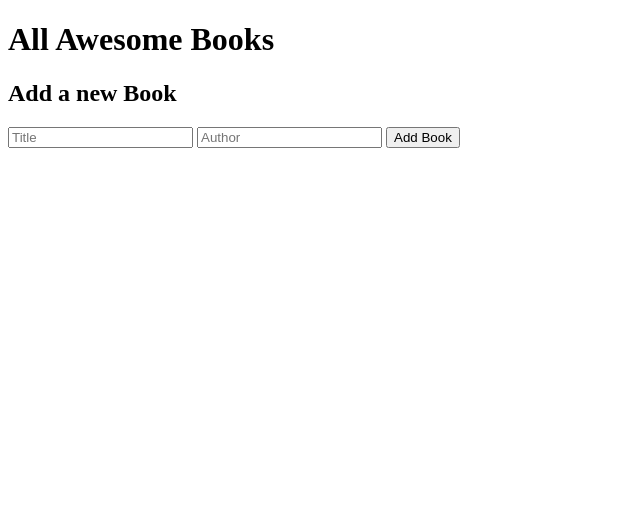
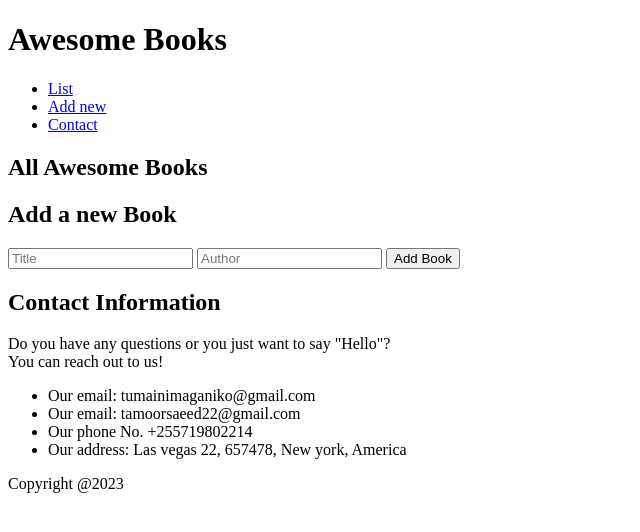
Before and after one commit to tumainimaganiko/Book-project-ES6, a website with bundled scripts: page index.html in a window 1280 px wide. Shown: the whole page, without its empty margins (0-640 px from the left). Built offline with nearby package versions, Linux system fonts and the light colour scheme.

Commit message:
Add List and Contact sections

```diff
--- a/index.html
+++ b/index.html
@@ -1,14 +1,22 @@
 <!DOCTYPE html>
 <html lang="en">
 <head>
-    <meta charset="UTF-8">
-    <meta http-equiv="X-UA-Compatible" content="IE=edge">
-    <meta name="viewport" content="width=device-width, initial-scale=1.0">
-    <link rel="stylesheet" href="index.css">
-    <title>Document</title>
+  <meta charset="UTF-8">
+  <meta http-equiv="X-UA-Compatible" content="IE=edge">
+  <meta name="viewport" content="width=device-width, initial-scale=1.0">
+  <link rel="stylesheet" href="index.css">
+  <title>Awesome Book Project</title>
 </head>
 <body>
-    <h1>All Awesome Books</h1>
+  <header>
+    <h1>Awesome Books</h1>
+    <ul>
+      <li><a id="list" href="#">List</a></li>
+      <li><a id="add" href="#">Add new</a></li>
+      <li><a id="contact" href="#">Contact</a></li>
+    </ul>
+  </header>
+  <h2 id="heading1">All Awesome Books</h2>
   <div id="book-list">
      <!-- Book list will be dynamically generated using JavaScript -->
   </div>
@@ -18,6 +26,22 @@
     <input type="text" id="authorInput" placeholder="Author" required />
     <button type="submit">Add Book</button>
   </form>
-    <script type="module" src="index.js"></script>
+  <section class="contact">
+    <h2>Contact Information</h2>
+    <p>
+      Do you have any questions or you just want to say "Hello"? <br>
+      You can reach out to us!
+    </p>
+    <ul>
+      <li>Our email: tumainimaganiko@gmail.com</li>
+      <li>Our email: tamoorsaeed22@gmail.com</li>
+      <li>Our phone No. +255719802214</li>
+      <li>Our address: Las vegas 22, 657478, New york, America</li>
+    </ul>
+  </section>
+  <footer>
+    Copyright @2023
+  </footer>
+  <script type="module" src="index.js"></script>
 </body>
 </html>
```
